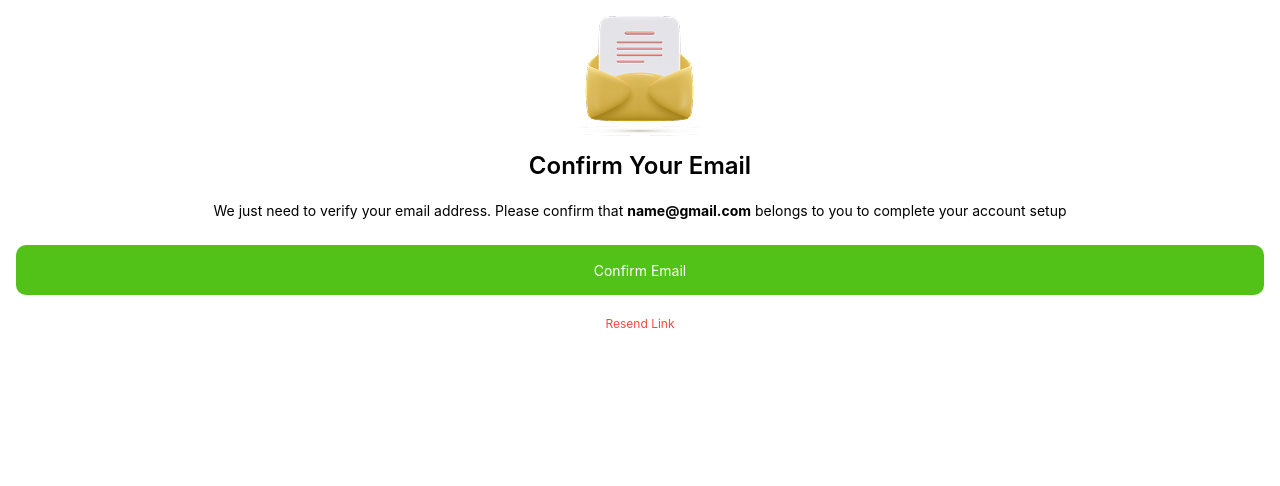
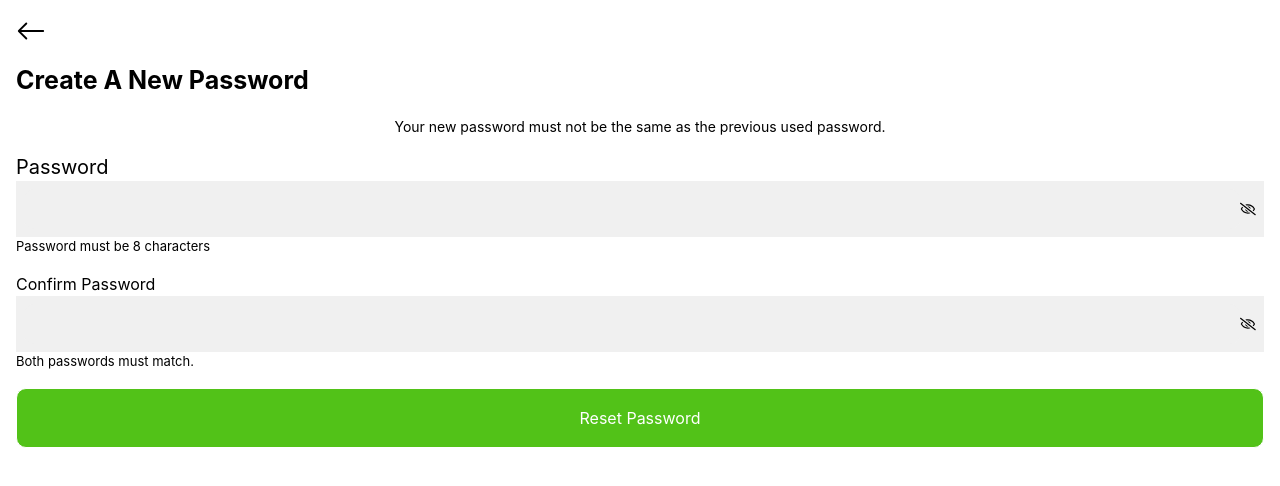
Before and after one commit to BuildspaceHub/ledgrx, a React (Vite) app: page / in a window 1280 px wide. Shown: the top 486 px of the page. Built offline with nearby package versions, Linux system fonts and the light colour scheme.

Commit message:
feat:created forgot password and reset password screen

```diff
--- a/package.json
+++ b/package.json
@@ -13,6 +13,7 @@
     "@tailwindcss/vite": "^4.3.1",
     "react": "^19.2.7",
     "react-dom": "^19.2.7",
+    "react-icons": "^5.6.0",
     "tailwindcss": "^4.3.1"
   },
   "devDependencies": {
--- a/src/App.jsx
+++ b/src/App.jsx
@@ -1,11 +1,16 @@
-
 import React from "react";
 import ConfirmEmailPage from "./pages/ConfirmEmailPage";
+import ConfirmPasswordPage from "./pages/ConfirmPasswordPage";
+import CreatPasswordPage from "./pages/CreatPasswordPage";
 
 export default function App() {
   return (
-    <div className="text-center min-h-screen  mx-auto p-4">
-      <ConfirmEmailPage />
+    // <div className="text-center min-h-screen  mx-auto p-4">
+    //   <ConfirmEmailPage />
+    // </div>
+    <div>
+      {/* <ConfirmPasswordPage /> */}
+      <CreatPasswordPage/>
     </div>
   );
 }
--- /dev/null
+++ b/src/pages/ConfirmPasswordPage.jsx
@@ -0,0 +1,28 @@
+import React from "react";
+
+export default function ConfirmPasswordPage() {
+  return (
+    <div className="h-screen flex items-center justify-center p-4">
+      <div>
+        <h2 className="text-2xl font-bold mb-6">Forgot Password</h2>
+        <p className="mb-6">
+          Please enter your email address. You will receive a link to create a
+          new password via email
+        </p>
+
+        {/* email section */}
+        <div>
+          <span className="block font-medium mb-4">Email</span>
+          <input
+            type="email"
+            className="w-full h-8 rounded-xl bg-[#D9D9D9] mb-20 p-4 outline-0"
+          />
+        </div>
+
+        <button className="border w-full h-8 rounded-2xl px-4 py-5 flex justify-center items-center bg-[#02AC33] text-[#FFFFFF]">
+          Go to Dashboard
+        </button>
+      </div>
+    </div>
+  );
+}
--- /dev/null
+++ b/src/pages/CreatPasswordPage.jsx
@@ -0,0 +1,47 @@
+import React from "react";
+import { BsArrowLeft } from "react-icons/bs";
+import { FaRegEyeSlash } from "react-icons/fa";
+
+export default function CreatPasswordPage() {
+  return (
+    <div className="p-4">
+      <div>
+        <BsArrowLeft className="text-[30px] mb-4" />
+        <h1 className="font-bold text-[25px] mb-4">Create A New Password</h1>
+        <p className="text-[14px] text-center mb-4">
+          Your new password must not be the same as the previous used password.
+        </p>
+      </div>
+
+      <>
+        <span className="block text-xl">Password</span>
+        <div className="flex items-center bg-[#F0F0F0] p-2">
+          <input
+            type="password"
+            className="p-2 w-full h-10 rounded-[10px] outline-none bg-[#F0F0F0]"
+          />
+          <FaRegEyeSlash />
+        </div>
+        <span className="block mb-4 text-[13px]">
+          Password must be 8 characters
+        </span>
+
+        <span className="block">Confirm Password</span>
+        <div className="flex items-center bg-[#F0F0F0] p-2">
+          <input
+            type="password"
+            className="p-2 w-full h-10 rounded-[10px] outline-none bg-[#F0F0F0]"
+          />
+          <FaRegEyeSlash />
+        </div>
+        <span className="block mb-4 text-[13px]">
+          Both passwords must match.
+        </span>
+      </>
+
+      <button className="border bg-[#52C218] text-[#FFFFFF] w-full h-15 p-2 rounded-[10px] ">
+        Reset Password
+      </button>
+    </div>
+  );
+}
```
Also changed, not shown: 1 other file (tests, documents, lock files or other folders).
